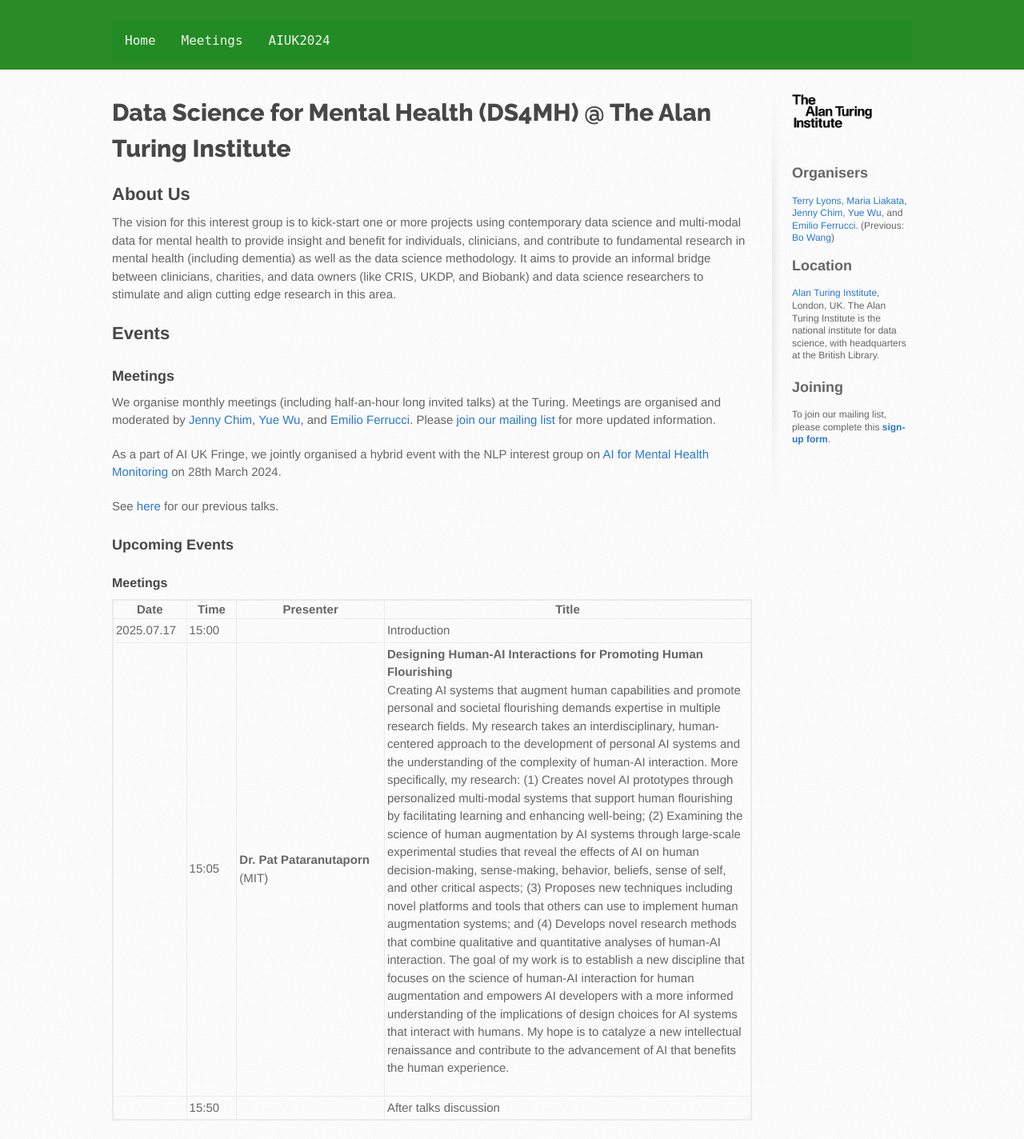
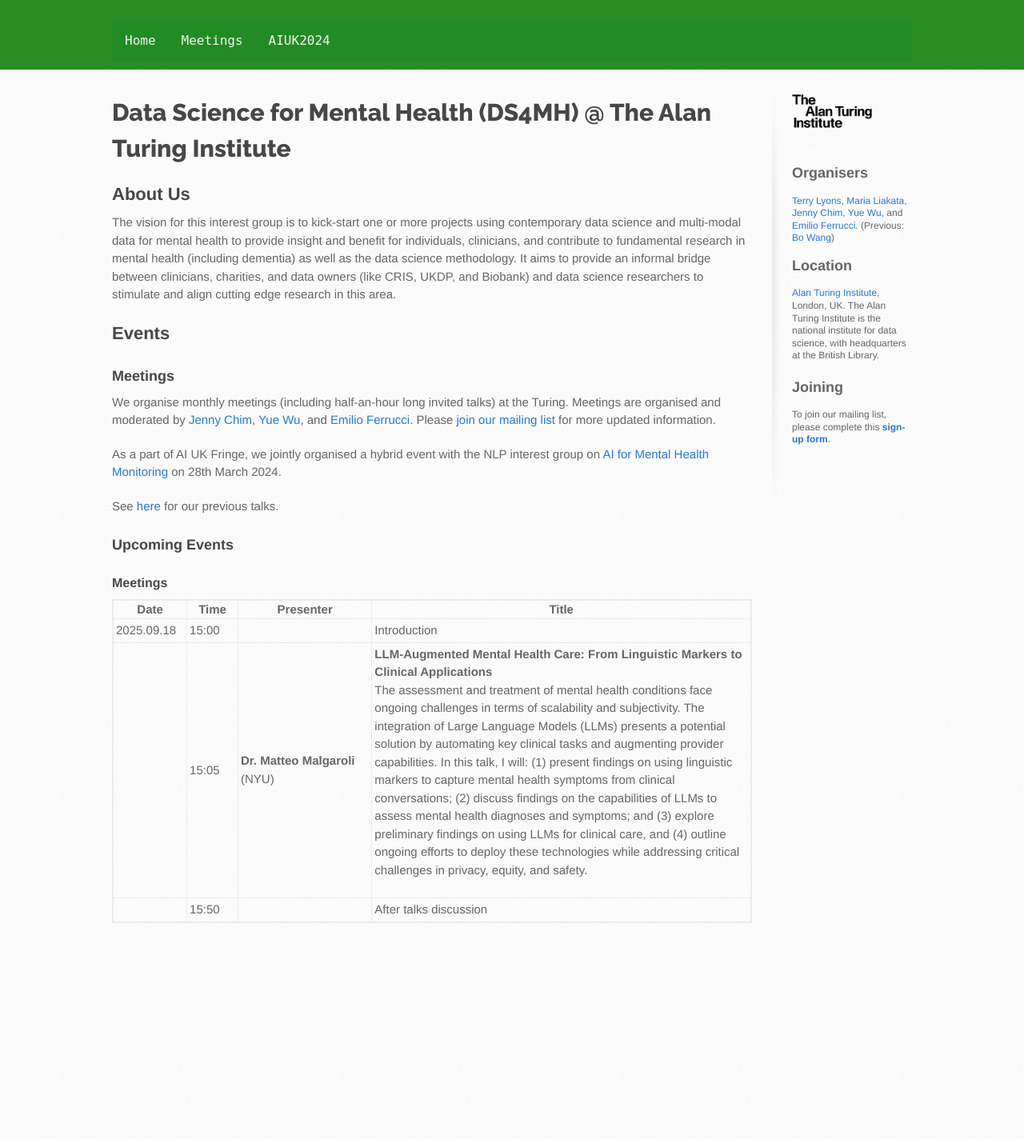
Before and after one commit to turing-ds4mh/turing-ds4mh.github.io, a Jekyll site: the page built from index.md, in a window 1280 px wide. Shown: the whole page at 80% size. Built offline with Jekyll 4.4.1, drawn with Linux system fonts in a browser that asks for light colours; after the commit the page ends 1176 px from its top, so only the background shows below that.

Commit message:
Update talks_2025.yml

```diff
--- a/_data/talks_2025.yml
+++ b/_data/talks_2025.yml
@@ -1,8 +1,18 @@
 meetings:
+  - date: "2025.09.18"
+    start: "15:00"
+    end: "15:50"
+    is_upcoming: true
+    details:
+      - time: "15:05"
+        title: "LLM-Augmented Mental Health Care: From Linguistic Markers to Clinical Applications"
+        speaker: "Dr. Matteo Malgaroli"
+        affiliation: "NYU"
+        abstract: "The assessment and treatment of mental health conditions face ongoing challenges in terms of scalability and subjectivity. The integration of Large Language Models (LLMs) presents a potential solution by automating key clinical tasks and augmenting provider capabilities. In this talk, I will: (1) present findings on using linguistic markers to capture mental health symptoms from clinical conversations; (2) discuss findings on the capabilities of LLMs to assess mental health diagnoses and symptoms; and (3) explore preliminary findings on using LLMs for clinical care, and (4) outline ongoing efforts to deploy these technologies while addressing critical challenges in privacy, equity, and safety."
   - date: "2025.07.17"
     start: "15:00"
     end: "15:50"
-    is_upcoming: true
+    is_upcoming: false
     details:
       - time: "15:05"
         title: "Designing Human-AI Interactions for Promoting Human Flourishing"
```
